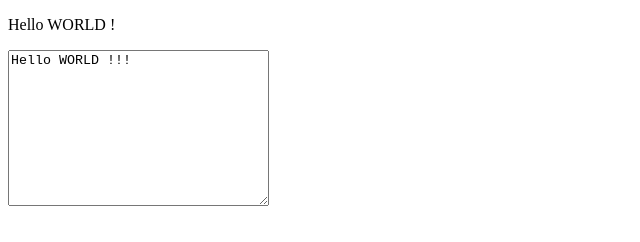
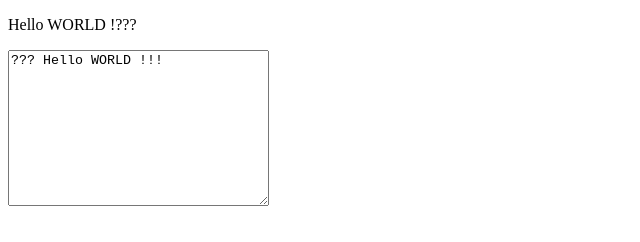
Before and after one commit to IvanDrojjin/TEST_VS_code-tmp, a plain HTML site: page index.html in a window 1280 px wide. Shown: the full height of the page, 0-640 px from the left. Drawn offline with Linux system fonts and the light colour scheme.

Commit message:
second commit? add ???

```diff
--- a/index.html
+++ b/index.html
@@ -9,8 +9,8 @@
 </head>
 
 <body>
-    <p>Hello WORLD !</p>
-    <textarea name="text1" id="" cols="30" rows="10">Hello WORLD !!!</textarea>
+    <p>Hello WORLD !???</p>
+    <textarea name="text1" id="" cols="30" rows="10">??? Hello WORLD !!!</textarea>
 </body>
 
 </html>
```
